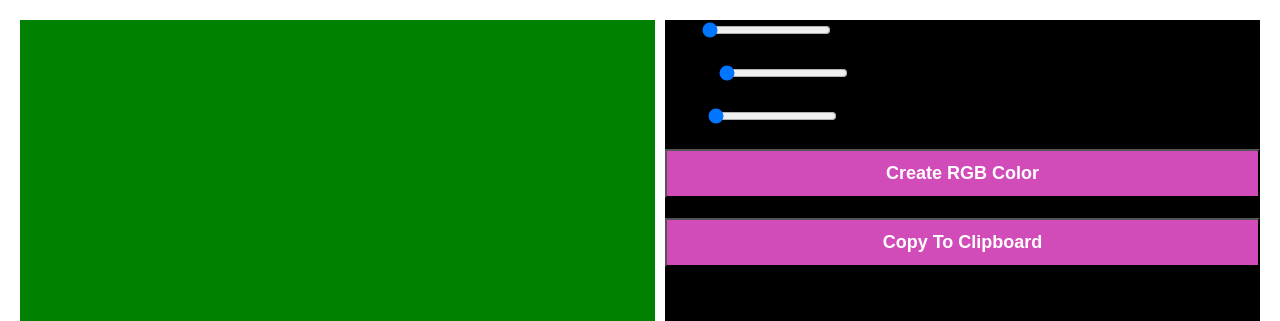
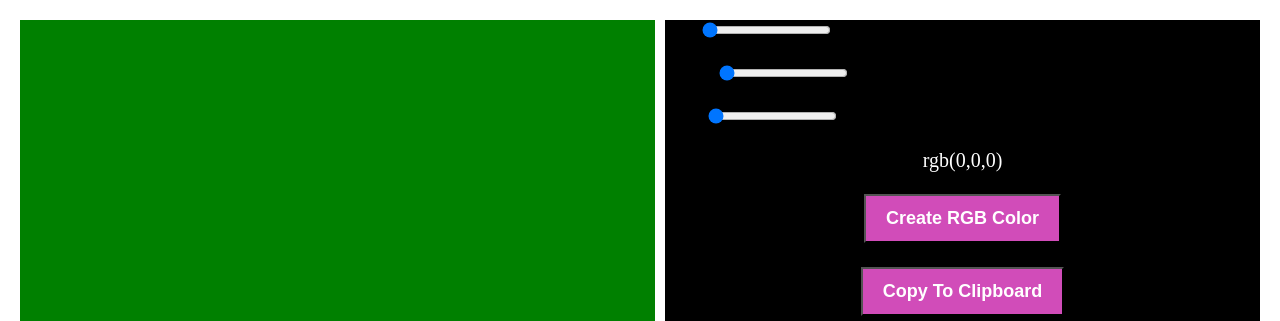
Before and after one commit to saurabhmishra1464/Random-Color-Generator, a plain HTML site: page index.html in a window 1280 px wide. Both pictures are taken after a click on the button "Create RGB Color". Shown: the top 321 px of the page. Drawn offline with Linux system fonts and the light colour scheme.

Commit message:
generate rgb color on button click

```diff
--- a/index.html
+++ b/index.html
@@ -28,6 +28,7 @@
                 <label for="red">Blue</label>
                 <input type="range" min="0" max="255" value="0" id="blue">
             </div>
+            <p class="rgb-text">rgb(0, 255, 0)</p>
             <button id="rgb-btn">Create RGB Color</button>
             <button class="rgb-copy-color">Copy To Clipboard</button>
         </div>
--- a/script.js
+++ b/script.js
@@ -25,23 +25,24 @@ const getRedInputRange = document.querySelector('#red');
 const getGreenInputRange = document.querySelector('#green');
 const getBlueInputRange = document.querySelector('#blue');
 const rgbColorContainer = document.querySelector('.rgb-color-container');
+const rgbText = document.querySelector('.rgb-text');
 
 rgbBtn.addEventListener('click', () => {
-    debugger
     let extractedRedValue = getRedInputRange.value;
     let extractedGreenValue = getGreenInputRange.value;
     let extractedBlueValue = getBlueInputRange.value;
-
+    rgbText.textContent = `rgb(${extractedRedValue},${extractedGreenValue},${extractedBlueValue})`;
     rgbColorContainer.style.backgroundColor = `rgb(${extractedRedValue},${extractedGreenValue},${extractedBlueValue})`;
 });
 
 hexCopyBtn.addEventListener('click', copyHexColorToClipBoard)
 
+rgbCopyBtn.addEventListener('click', copyRgbColorToClipBoard)
 
 function copyHexColorToClipBoard() {
     navigator.clipboard.writeText(hexColorValue.textContent);
 }
 
 function copyRgbColorToClipBoard() {
-
+    navigator.clipboard.writeText(`rgb(${getRedInputRange.value},${getGreenInputRange.value},${getBlueInputRange.value})`);
 }
--- a/style.css
+++ b/style.css
@@ -63,4 +63,10 @@ body {
     font-weight: bold;
     background-color: rgb(209, 76, 185);
     color: #fff;
+    margin: 2px auto;
 }
+
+.rgb-color-container p {
+    color: #fff;
+    text-align: center;
+}
```
